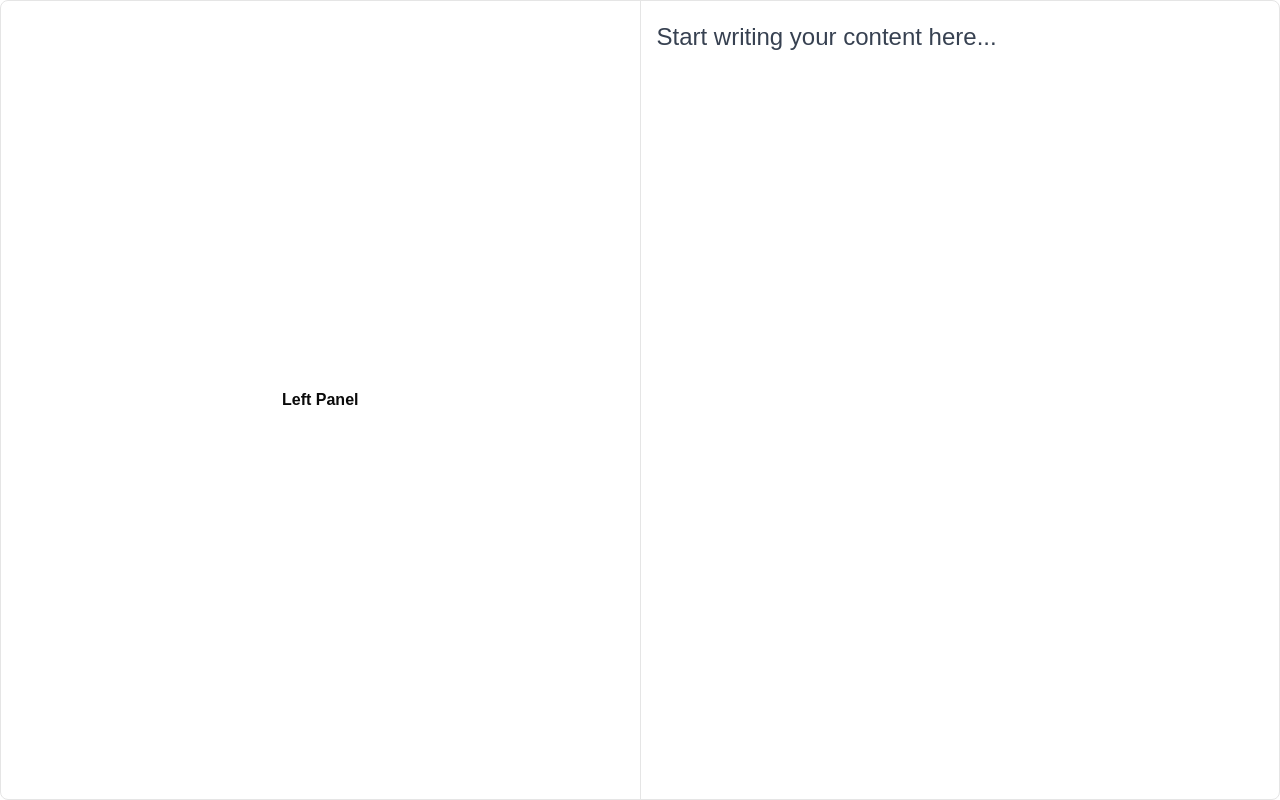
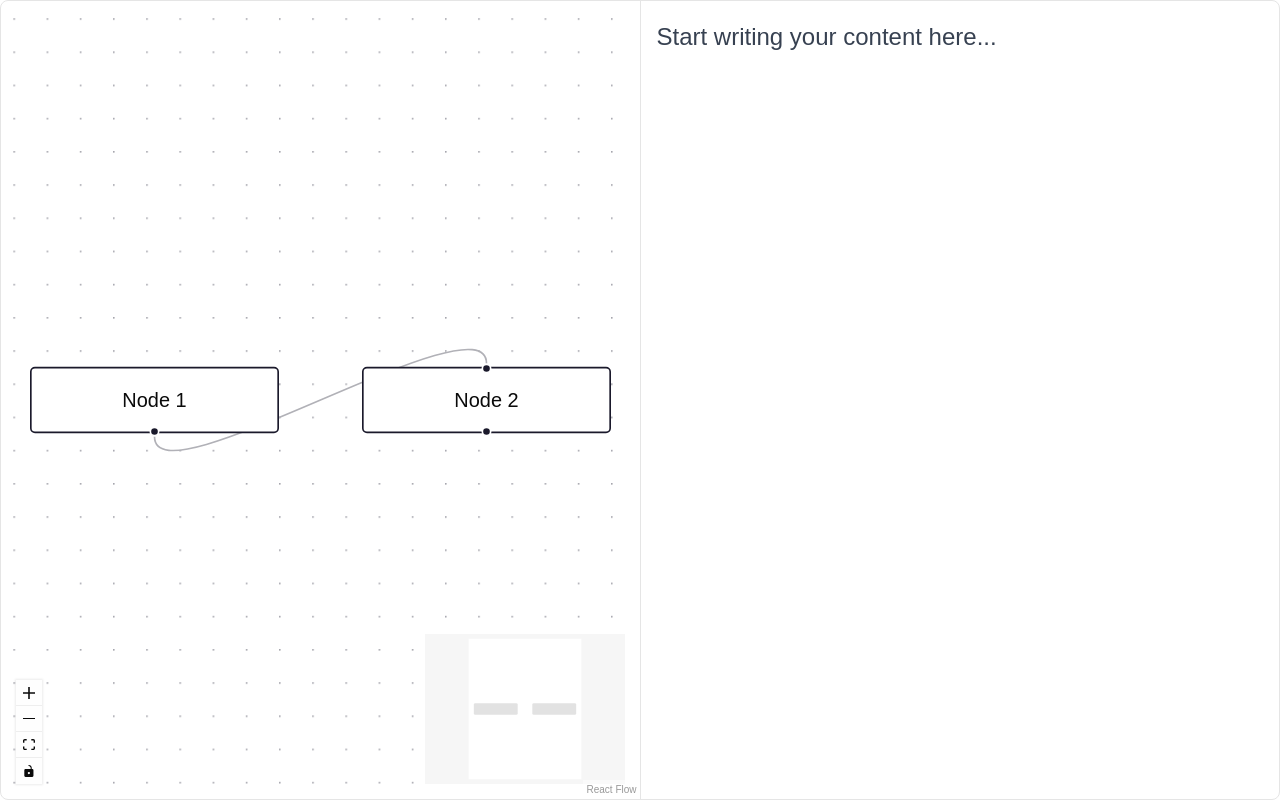
Before and after one commit to maxlibin/workspace, a Next.js app: page / in a window 1280 px wide. Built offline with nearby package versions, Linux system fonts and the light colour scheme.

Commit message:
Add react flow

```diff
--- a/src/app/page.tsx
+++ b/src/app/page.tsx
@@ -5,10 +5,12 @@ import {
 } from "@/components/ui/resizable";
 import { LeftPanel } from "@/components/panels/LeftPanel";
 import { RightPanel } from "@/components/panels/RightPanel";
+import { FlowProvider } from "@/components/flow/FlowProvider";
 
 export default function Home() {
   return (
     <main className="h-screen">
+      <FlowProvider>
         <ResizablePanelGroup
           direction="horizontal"
           className="min-h-screen rounded-lg border"
@@ -21,6 +23,7 @@ export default function Home() {
             <RightPanel />
           </ResizablePanel>
         </ResizablePanelGroup>
+      </FlowProvider>
     </main>
   );
 }
--- /dev/null
+++ b/src/components/flow/FlowCanvas.tsx
@@ -0,0 +1,57 @@
+"use client";
+
+import { useCallback } from "react";
+import {
+  ReactFlow,
+  Controls,
+  Background,
+  MiniMap,
+  useNodesState,
+  useEdgesState,
+  addEdge,
+  Connection,
+} from "@xyflow/react";
+import "@xyflow/react/dist/style.css";
+
+const initialNodes = [
+  {
+    id: "1",
+    position: { x: 100, y: 100 },
+    data: { label: "Node 1" },
+    type: "input",
+  },
+  {
+    id: "2",
+    position: { x: 300, y: 100 },
+    data: { label: "Node 2" },
+  },
+];
+
+const initialEdges = [{ id: "e1-2", source: "1", target: "2" }];
+
+export function FlowCanvas() {
+  const [nodes, setNodes, onNodesChange] = useNodesState(initialNodes);
+  const [edges, setEdges, onEdgesChange] = useEdgesState(initialEdges);
+
+  const onConnect = useCallback(
+    (connection: Connection) => setEdges((eds) => addEdge(connection, eds)),
+    [setEdges]
+  );
+
+  return (
+    <div className="h-full w-full">
+      <ReactFlow
+        nodes={nodes}
+        edges={edges}
+        onNodesChange={onNodesChange}
+        onEdgesChange={onEdgesChange}
+        onConnect={onConnect}
+        fitView
+      >
+        <Background />
+        <Controls />
+        <MiniMap />
+      </ReactFlow>
+    </div>
+  );
+}
--- /dev/null
+++ b/src/components/flow/FlowProvider.tsx
@@ -0,0 +1,12 @@
+"use client";
+
+import { ReactNode } from "react";
+import { ReactFlowProvider } from "@xyflow/react";
+
+interface FlowProviderProps {
+  children: ReactNode;
+}
+
+export function FlowProvider({ children }: FlowProviderProps) {
+  return <ReactFlowProvider>{children}</ReactFlowProvider>;
+}
--- /dev/null
+++ b/src/components/flow/nodes/CustomNode.tsx
@@ -0,0 +1,26 @@
+"use client";
+
+import { Handle, Position, NodeProps } from "@xyflow/react";
+
+export function CustomNode({ data }: NodeProps) {
+  return (
+    <div className="px-4 py-2 shadow-md rounded-md bg-white border-2 border-stone-400">
+      <Handle
+        type="target"
+        position={Position.Top}
+        className="w-16 !bg-teal-500"
+      />
+      <div className="flex">
+        <div className="ml-2">
+          <div className="text-lg font-bold">{data.label}</div>
+          <div className="text-gray-500">{data.subtitle}</div>
+        </div>
+      </div>
+      <Handle
+        type="source"
+        position={Position.Bottom}
+        className="w-16 !bg-teal-500"
+      />
+    </div>
+  );
+}
--- a/src/components/panels/LeftPanel.tsx
+++ b/src/components/panels/LeftPanel.tsx
@@ -1,7 +1,11 @@
+"use client";
+
+import { FlowCanvas } from "../flow/FlowCanvas";
+
 export function LeftPanel() {
   return (
-    <div className="flex h-full items-center justify-center p-6">
-      <span className="font-semibold">Left Panel</span>
+    <div className="h-full w-full">
+      <FlowCanvas />
     </div>
   );
 }
```
Lines whose indentation alone changed are shown as unchanged.
